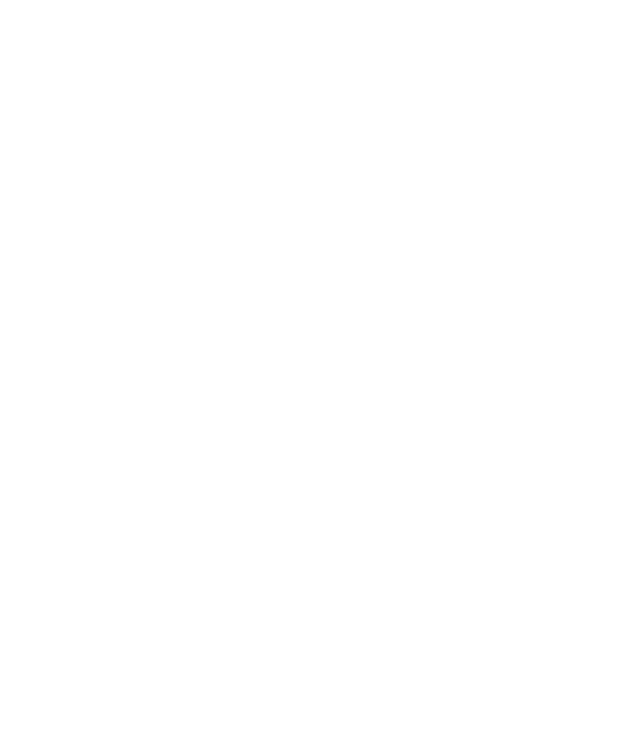
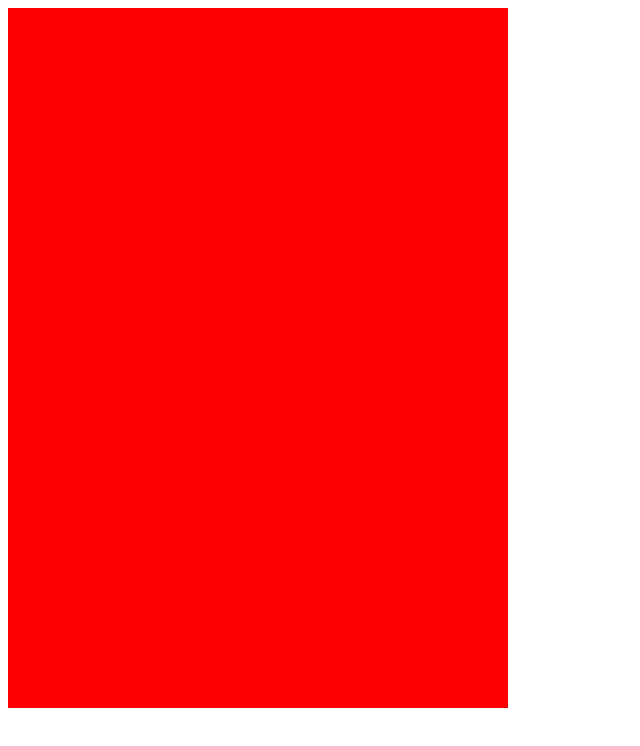
Before and after one commit to ndkhanh17/HocLapTrinhWeb, a plain HTML site: page index.html in a window 1280 px wide. Shown: the whole page, without its empty margins (0-640 px from the left). Drawn offline with Linux system fonts and the light colour scheme.

Commit message:
BaiTapBuoi1

```diff
--- a/index.html
+++ b/index.html
@@ -4,9 +4,29 @@
     <meta charset="UTF-8">
     <meta http-equiv="X-UA-Compatible" content="IE=edge">
     <meta name="viewport" content="width=device-width, initial-scale=1.0">
-    <title>Document</title>
+    <title>dkhanh</title>
+    <style>
+        .khung{
+            width: 500px;
+            height: 700px;
+            background-color: red;
+            display: flex;
+            justify-content: space-around;
+        }
+        .khung1{
+            width: 20%;
+            height: 150px;
+
+        }
+    </style>
 </head>
 <body>
+    <div class="khung">
+        <div class="khung1"></div>
+        <div class="khung1"></div>
+        <div class="khung1"></div>
+
+    </div>
 
 </body>
 </html>
```
